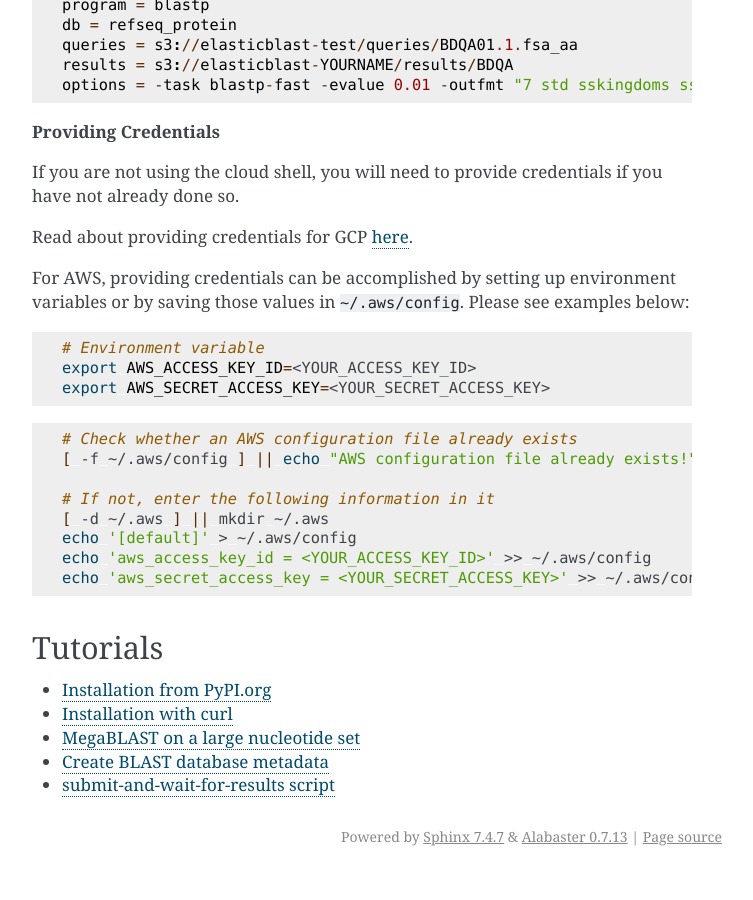
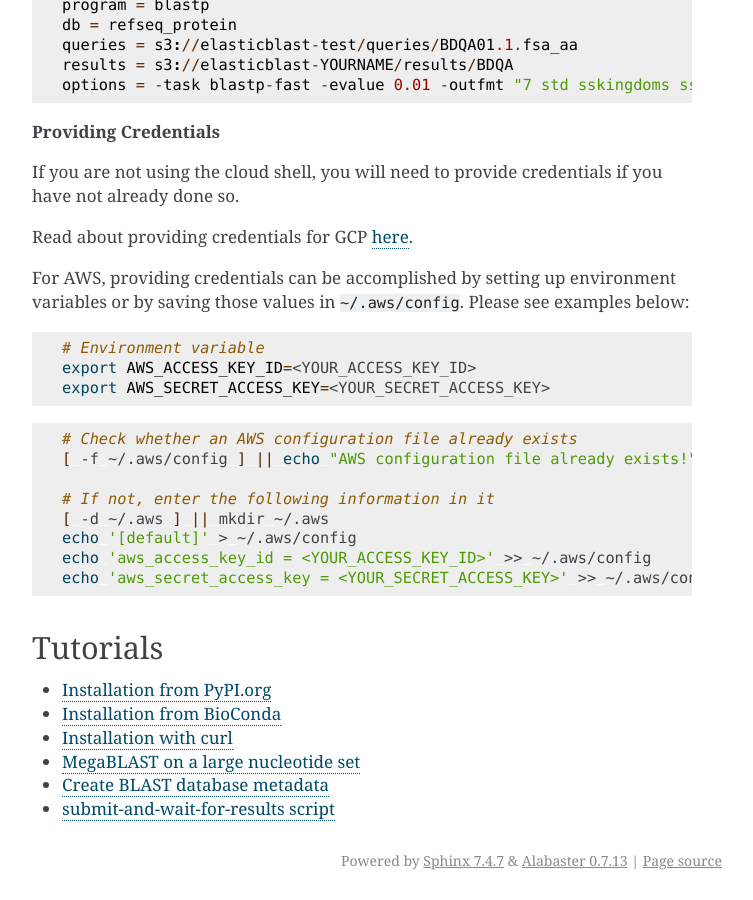
Before and after one commit to ncbi/elastic-blast-docs, a Sphinx documentation site: the page built from docs/source/tutorials.rst, in a window 1280 px wide and 900 px high, scrolled down 1358 px. Shown: the whole window, without its empty margins (388-1141 px from the left). Built offline with Sphinx 7.4.7, drawn with Linux system fonts in a browser that asks for light colours; before the commit the page ends 2234 px from its top, so only the background shows below that; some of the changed lines change nothing that is shown.

Commit message:
Add link to bioconda tutorial

```diff
--- a/docs/source/tutorials.rst
+++ b/docs/source/tutorials.rst
@@ -96,6 +96,7 @@
 ^^^^^^^^^
 
 * :ref:`tutorial_pypi`
+* :ref:`tutorial_conda`
 * :ref:`tutorial_curl_install`
 * :ref:`tutorial_mb`
 * :ref:`tutorial_create_blastdb_metadata`
```
